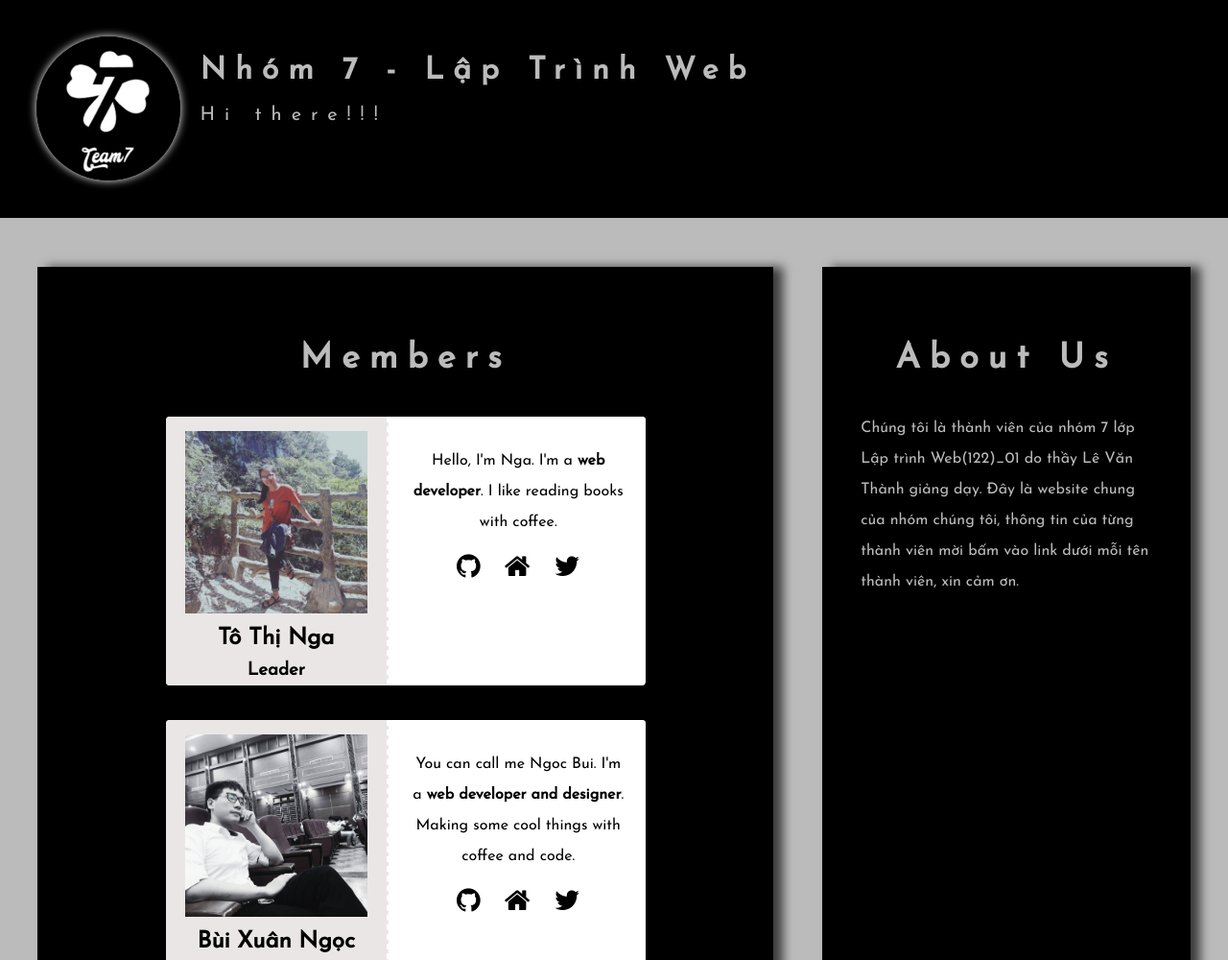
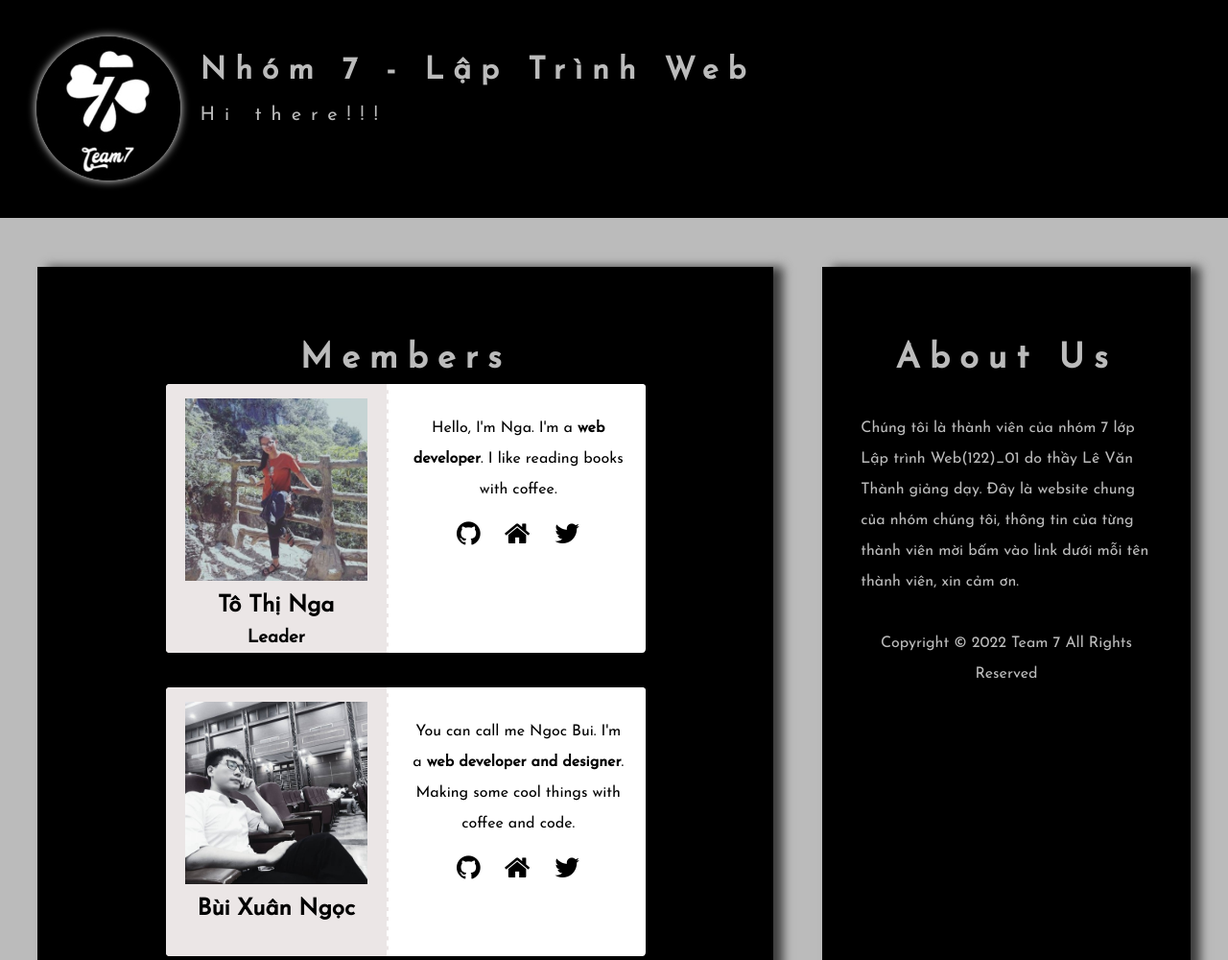
Before and after one commit to ToThiNga2310/Team-7, a plain HTML site: page index.html in a window 1280 px wide. Shown: the top 1000 px of the page at 96% size. Drawn offline with Linux system fonts and the light colour scheme.

Commit message:
update copyright

```diff
--- a/index.html
+++ b/index.html
@@ -111,7 +111,7 @@
         </p>
 <!-- Copyright Start -->
         <div class="copyright">
-          <p>
+          <p><br>
             Copyright &copy;
             <script>document.write(new Date().getFullYear())</script> Team 7 All Rights Reserved
           </p>
--- a/style.css
+++ b/style.css
@@ -158,12 +158,11 @@
 .copyright{
   text-align: center;
   position: relative;
-  top: 65rem;
 }
 
 .profile-card {
   position: relative;
-  top: 18vh;
+  top: 110px;
   margin-left: 50%;
   width: 600px;
   height: 250px;
```
